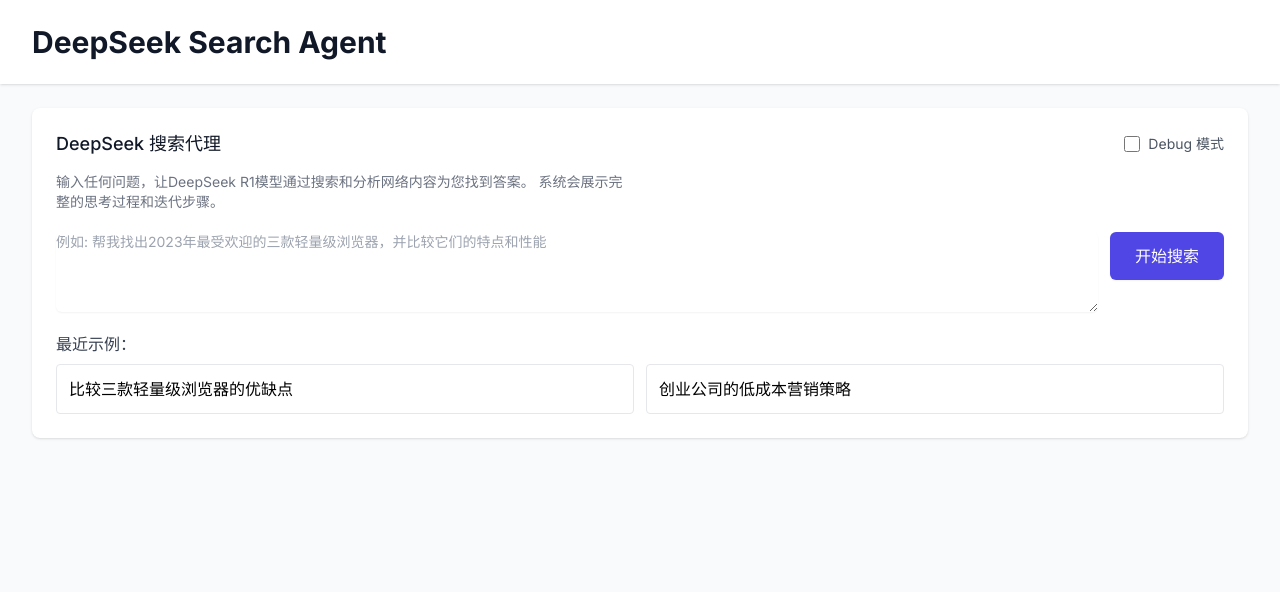
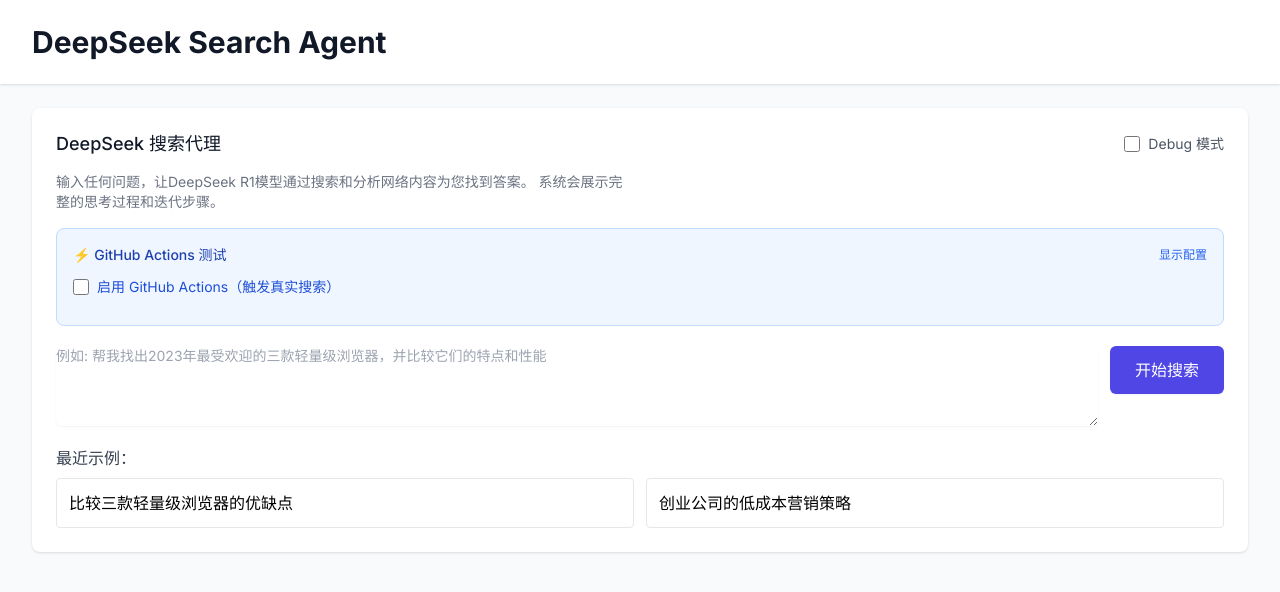
Before and after one commit to 8ty/deepseek-search-agent, a Next.js app in the folder frontend/: page / in a window 1280 px wide. Shown: the top 592 px of the page. Built offline with nearby package versions, Linux system fonts and the light colour scheme.

Commit message:
添加GitHub Actions配置功能，允许用户在前端界面输入Token和仓库信息，并在触发搜索时使用这些配置。更新相关API以支持新的GitHub配置逻辑，并增强调试信息以便于排查问题。

```diff
--- a/frontend/src/app/api/trigger-search/route.ts
+++ b/frontend/src/app/api/trigger-search/route.ts
@@ -25,6 +25,15 @@
     // 生成ID（如果没有提供的话）
     const searchId = body.search_id || `search-${Date.now()}`;
     const workspaceId = body.workspace_id || `ws-${Date.now()}`;
+
+    // 获取GitHub配置
+    const githubConfig = body.github_config;
+    const shouldTriggerGitHub = githubConfig?.force_trigger ||
+      (process.env.NODE_ENV === 'production' && process.env.GITHUB_TOKEN);
+
+    // 使用用户提供的配置或环境变量
+    const githubToken = githubConfig?.token || process.env.GITHUB_TOKEN;
+    const githubRepository = githubConfig?.repository || process.env.GITHUB_REPOSITORY;
 
     // 初始化搜索数据
     const searchData = {
@@ -60,21 +69,21 @@
       callback_url: body.callback_url || `${process.env.NEXT_PUBLIC_BASE_URL}/api/webhook`
     };
 
-    // 触发 GitHub Actions（如果在生产环境）
+    // 触发 GitHub Actions（如果配置了Token和Repository）
     console.log('=== GITHUB ACTIONS DEBUG ===');
-    console.log('NODE_ENV:', process.env.NODE_ENV);
-    console.log('GITHUB_TOKEN exists:', !!process.env.GITHUB_TOKEN);
-    console.log('GITHUB_REPOSITORY:', process.env.GITHUB_REPOSITORY);
+    console.log('Should trigger GitHub:', shouldTriggerGitHub);
+    console.log('GitHub Token exists:', !!githubToken);
+    console.log('GitHub Repository:', githubRepository);
     console.log('=== END GITHUB ACTIONS DEBUG ===');
 
-    if (process.env.NODE_ENV === 'production' && process.env.GITHUB_TOKEN) {
+    if (shouldTriggerGitHub && githubToken && githubRepository) {
       try {
         const githubResponse = await fetch(
-          `https://api.github.com/repos/${process.env.GITHUB_REPOSITORY}/dispatches`,
+          `https://api.github.com/repos/${githubRepository}/dispatches`,
           {
             method: 'POST',
             headers: {
-              'Authorization': `Bearer ${process.env.GITHUB_TOKEN}`,
+              'Authorization': `Bearer ${githubToken}`,
               'Accept': 'application/vnd.github.v3+json',
               'Content-Type': 'application/json'
             },
@@ -86,7 +95,10 @@
         );
 
         if (!githubResponse.ok) {
-          console.error('GitHub Actions 触发失败:', await githubResponse.text());
+          const errorText = await githubResponse.text();
+          console.error('GitHub Actions 触发失败:', errorText);
+        } else {
+          console.log('✅ GitHub Actions 触发成功!');
         }
       } catch (error) {
         console.error('GitHub Actions 触发出错:', error);
--- a/frontend/src/app/page.tsx
+++ b/frontend/src/app/page.tsx
@@ -20,6 +20,13 @@
   const [isSubmitting, setIsSubmitting] = useState<boolean>(false);
   const [debugMode, setDebugMode] = useState<boolean>(false);
   const [debugInfo, setDebugInfo] = useState<DebugInfo | null>(null);
+
+  // GitHub Actions 配置状态
+  const [showGitHubConfig, setShowGitHubConfig] = useState<boolean>(false);
+  const [githubToken, setGithubToken] = useState<string>('');
+  const [githubRepository, setGithubRepository] = useState<string>('');
+  const [enableGitHubActions, setEnableGitHubActions] = useState<boolean>(false);
+
   const router = useRouter();
 
   // 从 localStorage 加载 debug 模式设置
@@ -81,7 +88,13 @@
         search_id: searchId, // 保持向后兼容
         callback_url: callbackUrl,
         max_rounds: 5,
-        include_scraping: true
+        include_scraping: true,
+        // GitHub Actions 配置（如果启用）
+        github_config: enableGitHubActions ? {
+          token: githubToken,
+          repository: githubRepository,
+          force_trigger: true // 强制触发，即使在开发环境
+        } : null
       };
 
       logDebugInfo({
@@ -170,6 +183,63 @@
           </div>
         )}
 
+        {/* GitHub Actions 配置面板 */}
+        <div className="mt-4 p-4 bg-blue-50 rounded-lg border border-blue-200">
+          <div className="flex items-center justify-between mb-3">
+            <h4 className="text-sm font-medium text-blue-800">⚡ GitHub Actions 测试</h4>
+            <button
+              onClick={() => setShowGitHubConfig(!showGitHubConfig)}
+              className="text-xs text-blue-600 hover:text-blue-500"
+            >
+              {showGitHubConfig ? '隐藏配置' : '显示配置'}
+            </button>
+          </div>
+
+          <div className="flex items-center mb-3">
+            <input
+              type="checkbox"
+              checked={enableGitHubActions}
+              onChange={(e) => setEnableGitHubActions(e.target.checked)}
+              className="mr-2 h-4 w-4 text-blue-600 focus:ring-blue-500 border-gray-300 rounded"
+            />
+            <label className="text-sm text-blue-700">
+              启用 GitHub Actions（触发真实搜索）
+            </label>
+          </div>
+
+          {showGitHubConfig && (
+            <div className="space-y-3">
+              <div>
+                <label className="block text-xs font-medium text-gray-700 mb-1">
+                  GitHub Token:
+                </label>
+                <input
+                  type="password"
+                  value={githubToken}
+                  onChange={(e) => setGithubToken(e.target.value)}
+                  placeholder="ghp_xxxxxxxxxxxxxxxxxxxx"
+                  className="w-full text-xs p-2 border border-gray-300 rounded focus:ring-blue-500 focus:border-blue-500"
+                />
+              </div>
+              <div>
+                <label className="block text-xs font-medium text-gray-700 mb-1">
+                  Repository (用户名/仓库名):
+                </label>
+                <input
+                  type="text"
+                  value={githubRepository}
+                  onChange={(e) => setGithubRepository(e.target.value)}
+                  placeholder="username/deepseek-search-agent"
+                  className="w-full text-xs p-2 border border-gray-300 rounded focus:ring-blue-500 focus:border-blue-500"
+                />
+              </div>
+              <div className="text-xs text-gray-600">
+                💡 提示：需要有仓库的 Actions 权限才能触发 GitHub Actions
+              </div>
+            </div>
+          )}
+        </div>
+
         <form onSubmit={handleSubmit} className="mt-5">
           <div className="flex flex-col sm:flex-row">
             <div className="flex-grow">
```
